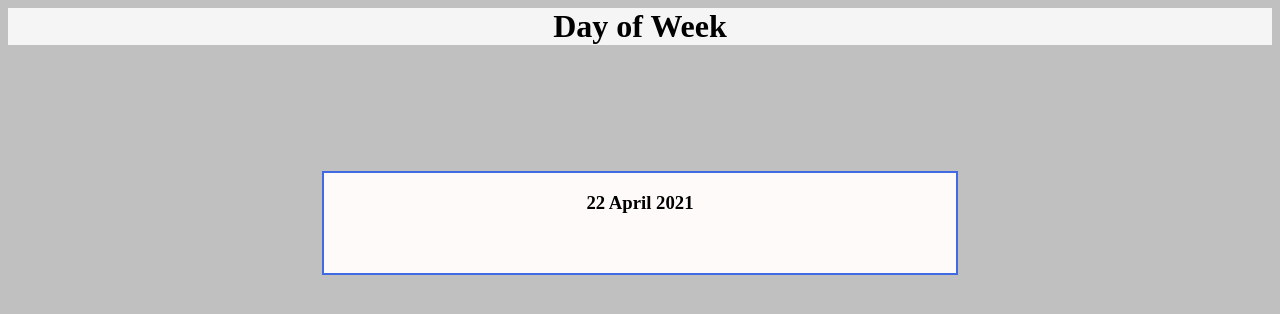
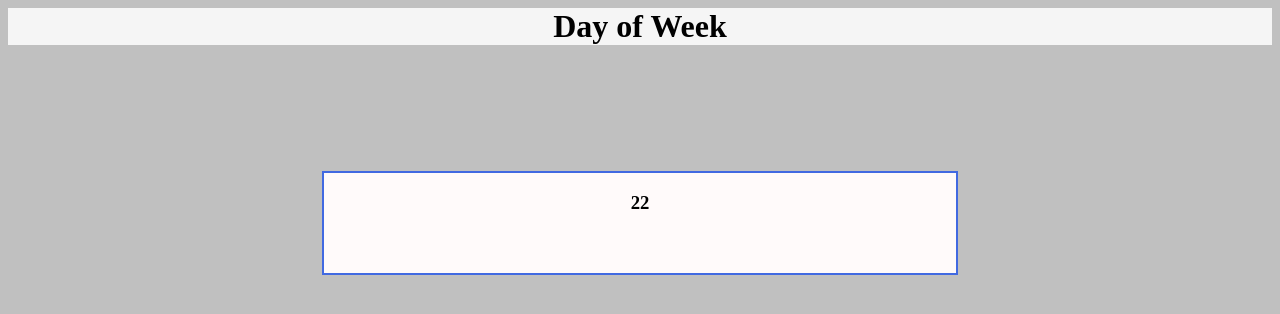
Before and after one commit to ahmadhah/DayOfWeek, a plain HTML site: page index.html in a window 1280 px wide. Drawn offline with Linux system fonts and the light colour scheme.

Commit message:
date deleted

```diff
--- a/index.html
+++ b/index.html
@@ -32,8 +32,7 @@
             case 6 :
                 d1 = "Saturday"
         }
-        console.log(day)
-console.log(d1)
+
         d.innerText = sdate;
         dy.innerText = day;
 
@@ -45,7 +44,7 @@ console.log(d1)
     height: 100px; width: 50%;
     margin-top: 10%;
      border: 2px solid royalblue; background-color: snow;">
-     <h3 id="date" style="text-align: center;">22 April 2021</h3>
+     <h3 id="date" style="text-align: center;">22 </h3>
      <p id="day" style="text-align: center; background-color: white; width: 100px; margin: 0 auto;"></p>
     </div>
 </body>
```
